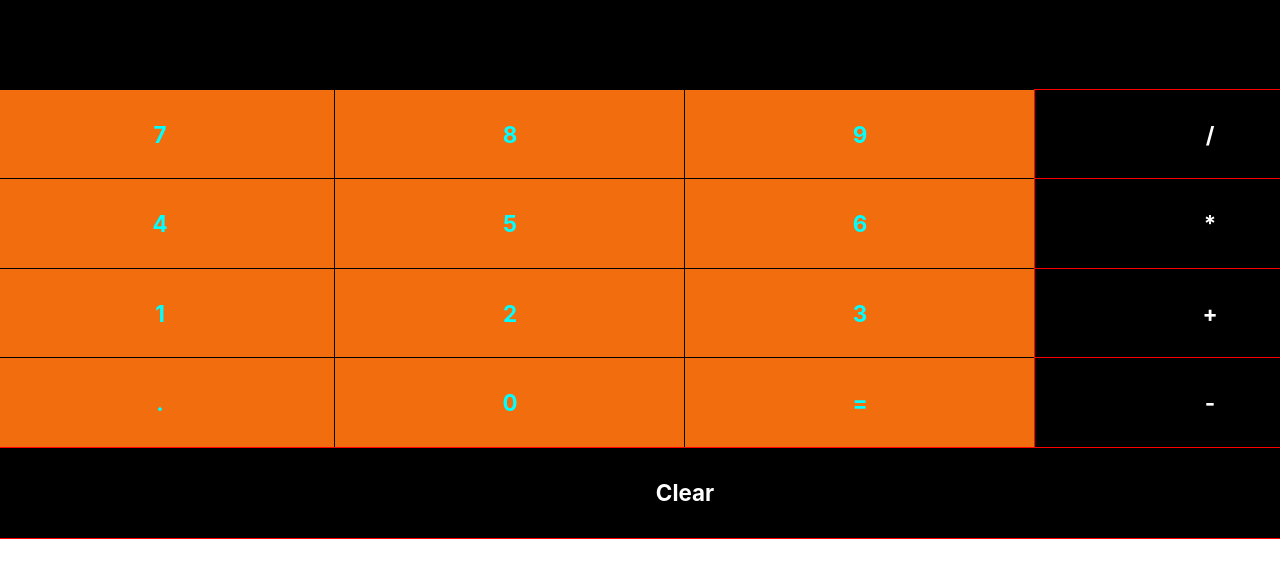
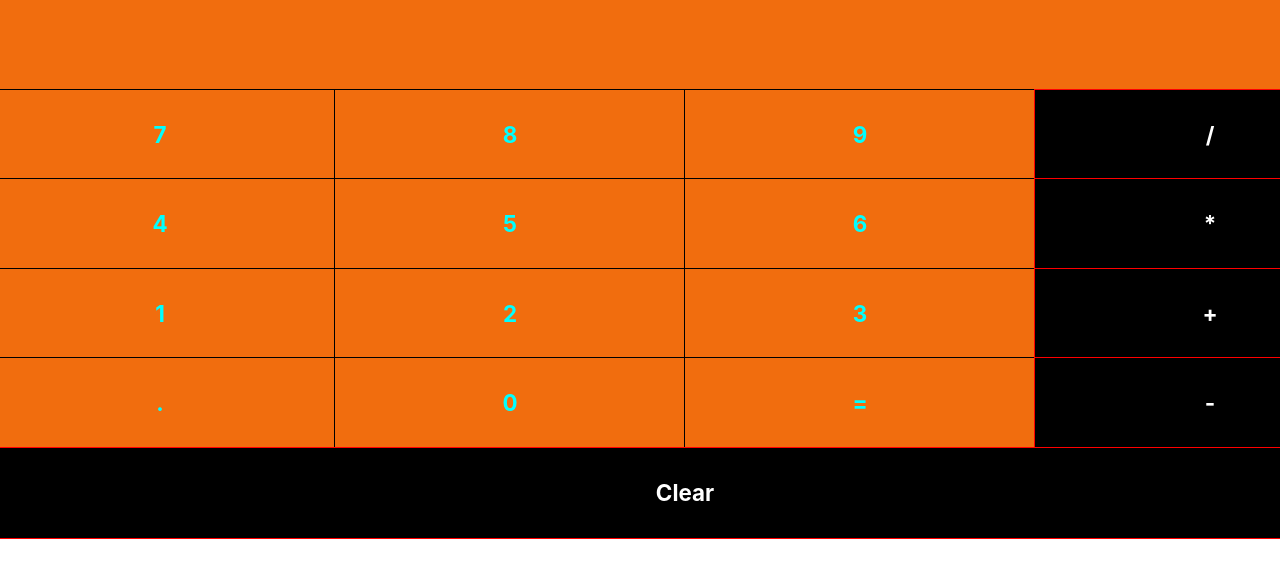
Before and after one commit to anchormansam/final_project, a React (Create React App) app: page / in a window 1280 px wide. Shown: the top 578 px of the page. Built offline with nearby package versions, Linux system fonts and the light colour scheme.

Commit message:
-updating calculator buttons to show numbers

```diff
--- a/src/Components/Calculator/Button.css
+++ b/src/Components/Calculator/Button.css
@@ -1,4 +1,4 @@
-.ButtonDiv {
+.button {
     display: flex;
     height: 4em;
     flex: 1;
--- a/src/Components/Calculator/Button.js
+++ b/src/Components/Calculator/Button.js
@@ -8,9 +8,10 @@ class Button extends React.Component {
   render() {
     return (
       <div
-        className={`ButtonDiv ${
-          this.isOperator(this.props.children) ? "" : "operator"
-        }`}
+        className={`button ${this.isOperator
+        (this.props.children) ? "" : "operator"}`}
+        onClick={() => this.props.handleClick
+        (this.props.children)}
       >
         {this.props.children}
       </div>
--- a/src/Components/Calculator/Cal.js
+++ b/src/Components/Calculator/Cal.js
@@ -6,15 +6,32 @@ import Input from "../Calculator/Button";
 import ClearBtn from "../Calculator/Button";
 
 class Cal extends React.Component {
+    constructor(props){
+        super(props);
+
+        this.state={
+            input: "",
+            previousNumber: "",
+            currentNumber: "",
+            operator: "",
+        }
+    }
+    addToInput = val => {
+        this.setState({
+            input: this.state.input + val
+        });
+    }
   render() {
     return (
       <div className="Calculator">
         <div className="CalWrapper">
             <div className="row">
-                <Input></Input>
+                <Input>
+                    {this.state.input}
+                </Input>
             </div>
           <div className="row">
-            <Button>7</Button>
+            <Button handleClick={this.addToInput}>7</Button>
             <Button>8</Button>
             <Button>9</Button>
             <Button>/</Button>
```
